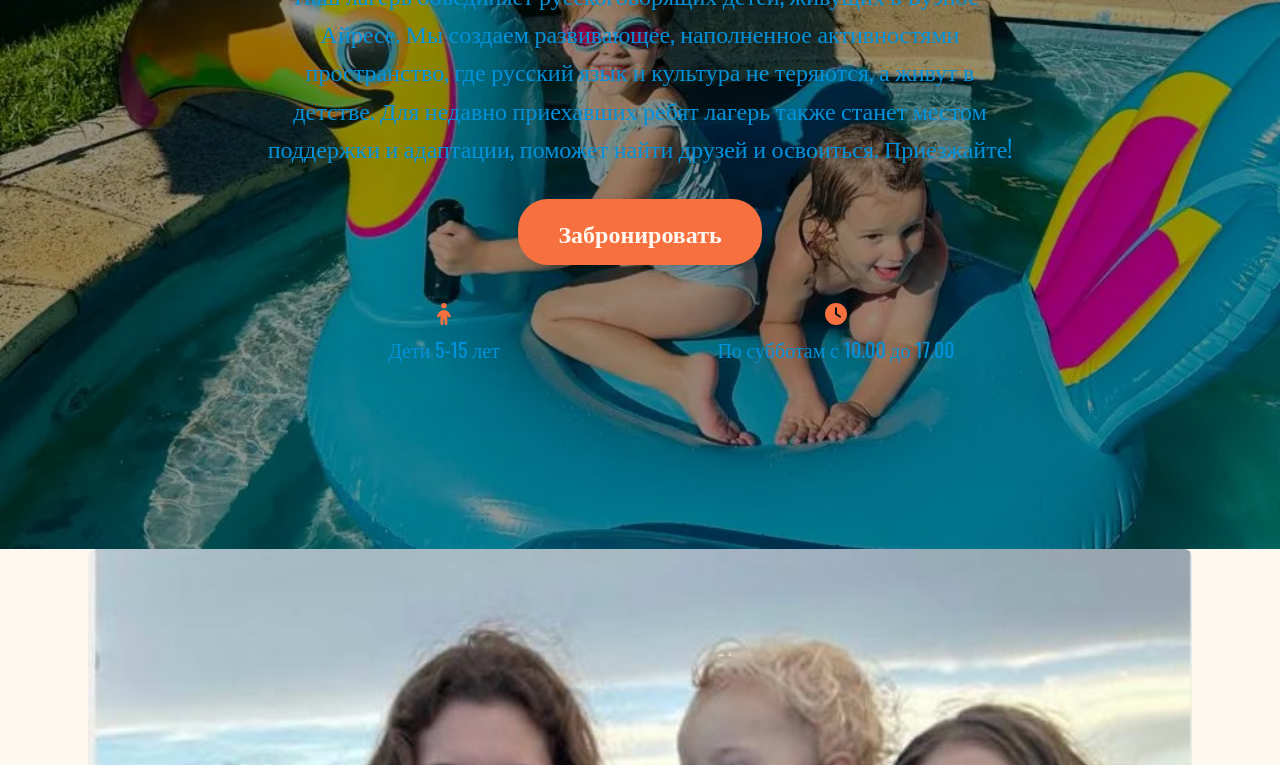
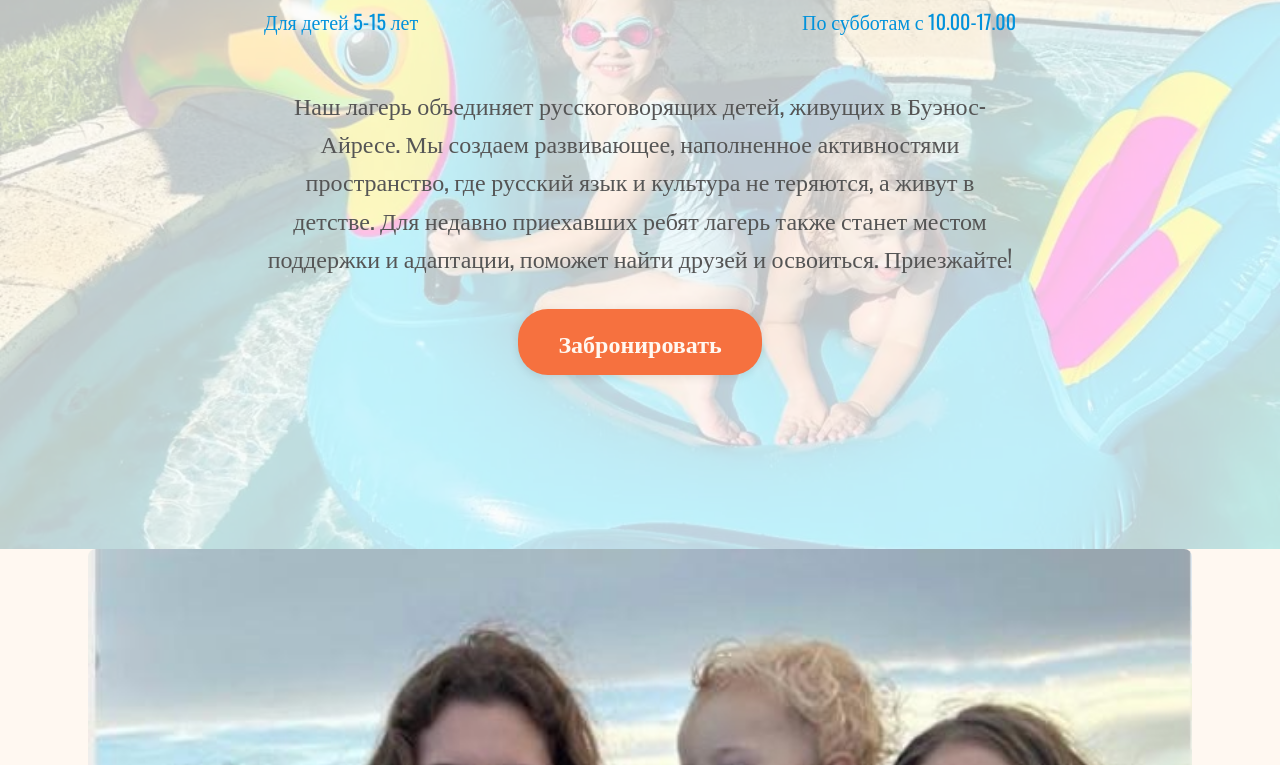
Before and after one commit to diana-rost/camp, a plain HTML site: page index.html in a window 1280 px wide. Shown: the part 251-1016 px from the top of the page. Drawn offline with nearby package versions, Linux system fonts and the light colour scheme.

Commit message:
changed spacing,changed order of hero items, changed colors

```diff
--- a/index.html
+++ b/index.html
@@ -41,16 +41,12 @@
           <div class="hero-features">
             <div class="hero-feature">
               <i class="fas fa-child"></i>
-              <span>Дети 5-15 лет</span>
+              <span>Для детей 5-15 лет</span>
             </div>
             <div class="hero-feature">
               <i class="fas fa-clock"></i>
-              <span>По субботам с 10.00 до 17.00</span>
+              <span>По субботам с 10.00-17.00</span>
             </div>
-            <!-- <div class="hero-feature">
-              <i class="fa fa-bed" aria-hidden="true"></i>
-              <span> С ночевкой</span>
-            </div>            -->
           </div>
         </div>
       </div>
--- a/styles.css
+++ b/styles.css
@@ -150,8 +150,13 @@ h3 { font-size: var(--font-size-h3); }
     left: 0;
     width: 100%;
     height: 100%;
-    background-color: rgba(0,0,0,0.4); /* прозрачное черное */
+    background-color: rgba(255, 255, 255, 0.75);
     z-index: 1;
+}
+
+.hero-subtitle,
+.cost-cta {
+    order: 2;
 }
 
 .hero-text {
@@ -160,9 +165,12 @@ h3 { font-size: var(--font-size-h3); }
     position: relative;
     z-index: 2;
     font-family: Oswald;
+
 }
 
 .hero-content {
+    display: flex;
+    flex-direction: column;
     position: relative;
     z-index: 2;
     text-align: center;
@@ -179,16 +187,17 @@ h3 { font-size: var(--font-size-h3); }
 .hero-subtitle {
     font-size: 1.5rem;
     margin-bottom: var(--spacing-lg);
-    color: var(--secondary-color);
+    color: var(--primary-text-color);
 }
 
 .hero-features {
-    display: grid;
+    order: 1;
+    display: flex;
     color: var(--primary-color);
-    grid-template-columns: 1fr;
+    justify-content: space-between;
+    align-items:center;
     gap: var(--spacing-lg);
     margin-bottom: var(--spacing-xl);
-    margin-top:2.4rem;
 }
 
 .hero-feature {
@@ -233,6 +242,7 @@ h3 { font-size: var(--font-size-h3); }
     font-family: Oswald;
     display: inline-block;
     padding: 1rem 2rem;
+    margin-bottom: 2.4rem;
     border-radius: 3.125rem;
     font-weight: 600;
     text-decoration: none;
@@ -1461,7 +1471,7 @@ h3 { font-size: var(--font-size-h3); }
     }
 
     .hero-feature span {
-        font-size: 24px;
+        font-size: 18px;
     }
 
     .hero-description p {
@@ -1671,10 +1681,11 @@ h3 { font-size: var(--font-size-h3); }
     .hero-subtitle {
         font-size: 18px;
         line-height: 1.2;
+        margin-top: 4.8rem;
     }
 
     .hero-feature span {
-        font-size: 22px;
+        font-size: 14.4px;
         font-family: Oswald;
     }
 
```
